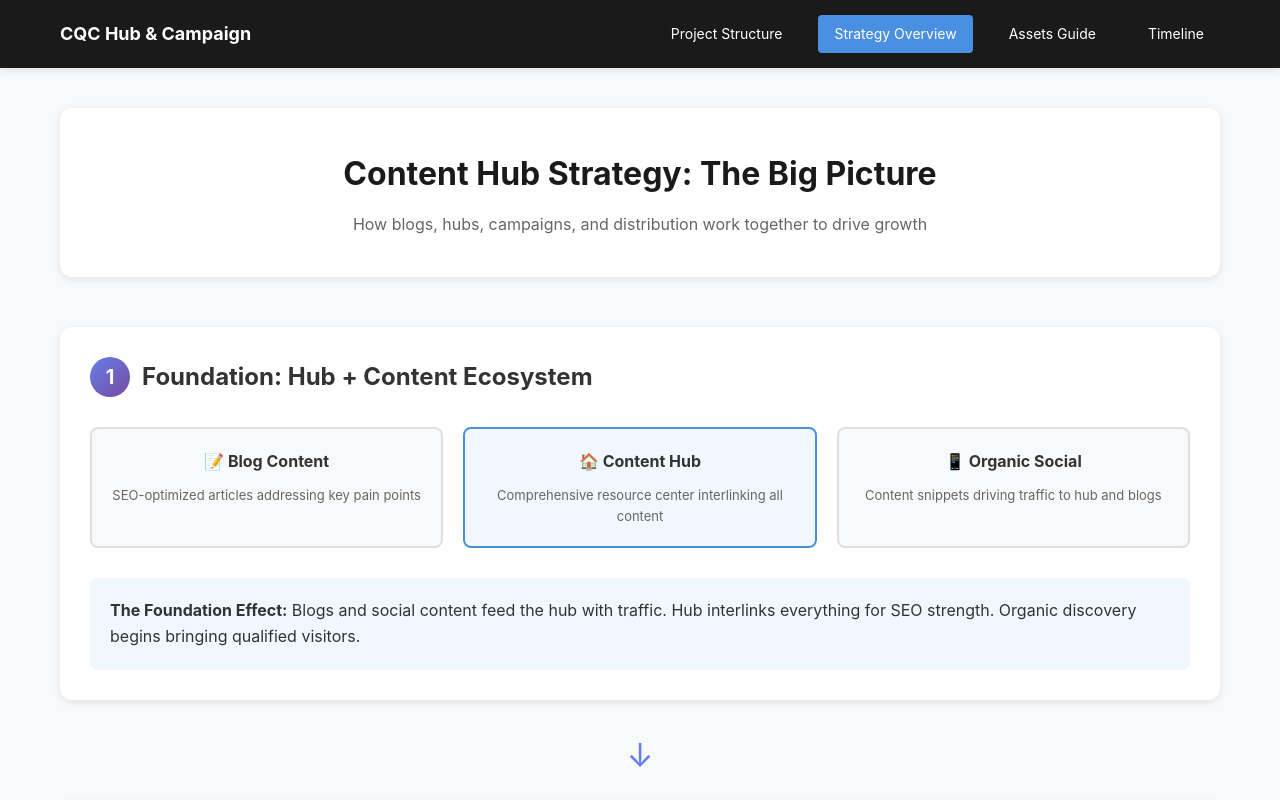
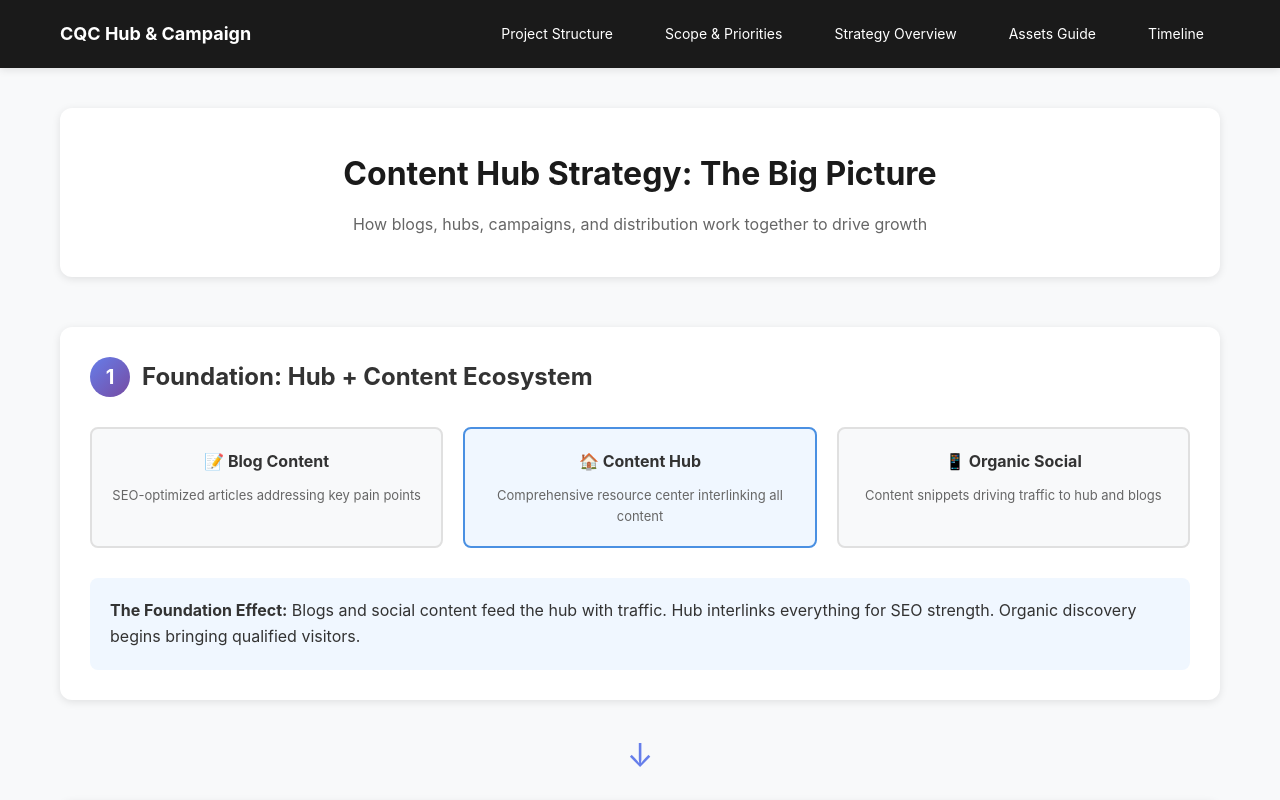
Before and after one commit to Matt-pioneerly/cqc-campaign-hub-stratefy, a plain HTML site: page strategy.html in a window 1280 px wide. Shown: the top 800 px of the page. Drawn offline with Linux system fonts and the light colour scheme.

Commit message:
Update strategy.html

```diff
--- a/strategy.html
+++ b/strategy.html
@@ -291,12 +291,13 @@
     <nav class="nav">
         <div class="nav-container">
             <div class="nav-title">CQC Hub & Campaign</div>
-            <div class="nav-links">
-                <a href="index.html">Project Structure</a>
-                <a href="strategy.html" class="active">Strategy Overview</a>
-                <a href="assets.html">Assets Guide</a>
-                <a href="timeline.html">Timeline</a>
-            </div>
+           <div class="nav-links">
+    <a href="index.html">Project Structure</a>
+    <a href="scope.html">Scope & Priorities</a>
+    <a href="strategy.html">Strategy Overview</a>
+    <a href="assets.html">Assets Guide</a>
+    <a href="timeline.html">Timeline</a>
+</div>
         </div>
     </nav>
 
```
